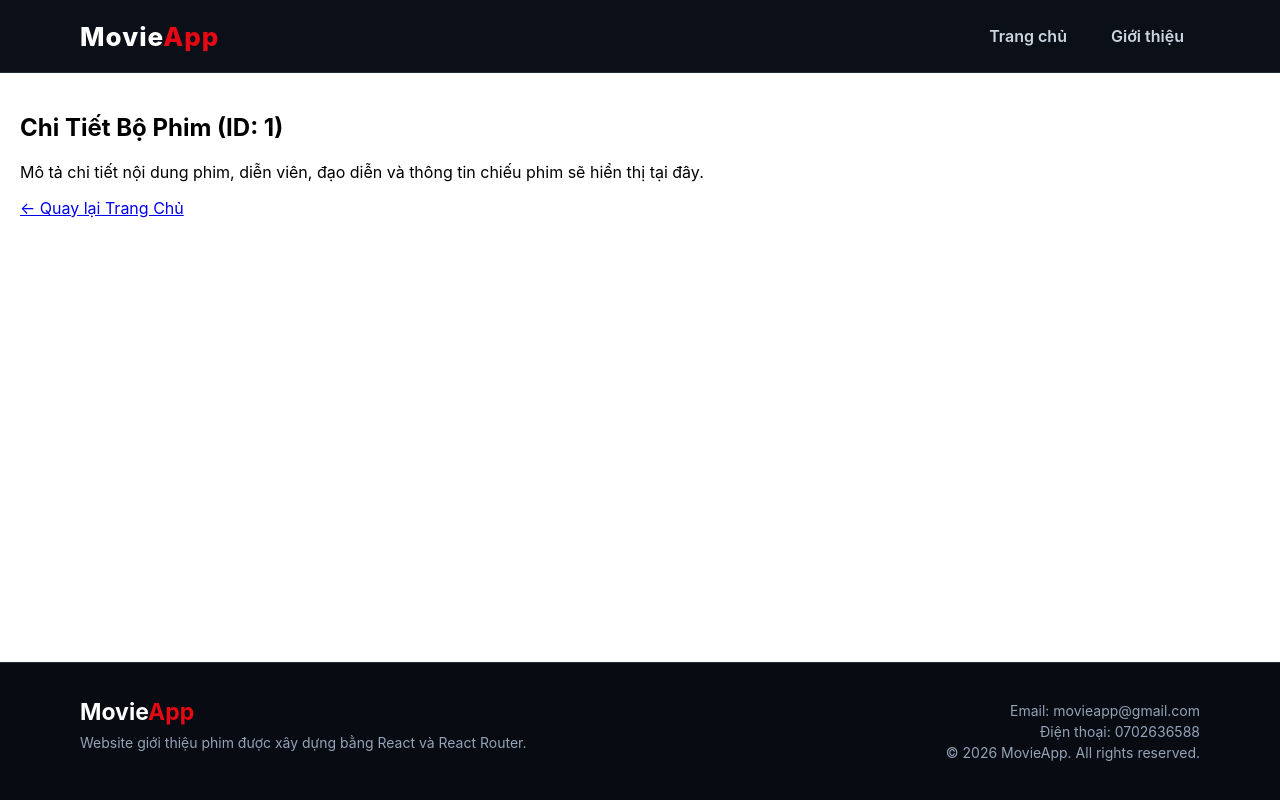
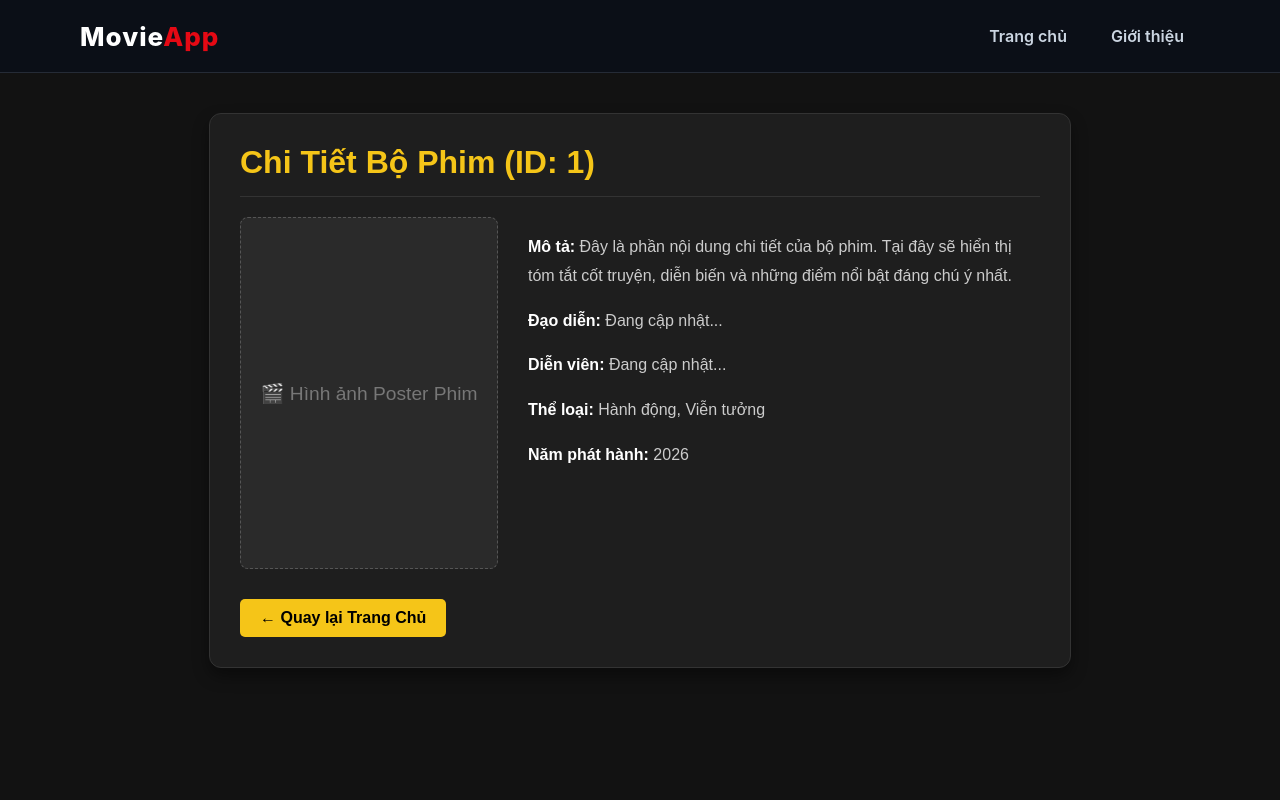
Before and after one commit to khanghv-dev/movie-app, a React (Create React App) app: page /movie/1 in a window 1280 px wide. Shown: the top 800 px of the page. Built offline with nearby package versions, Linux system fonts and the light colour scheme.

Commit message:
feat: thêm DetailPage với CSS riêng

```diff
--- /dev/null
+++ b/src/pages/DetailPage.css
@@ -0,0 +1,87 @@
+/* Khung bao bọc toàn bộ trang */
+.detail-container {
+  padding: 40px 20px;
+  background-color: #121212;
+  color: #ffffff;
+  min-height: 100vh;
+  display: flex;
+  justify-content: center;
+  align-items: flex-start;
+  font-family: 'Arial', sans-serif;
+}
+
+/* Thẻ chứa nội dung chi tiết */
+.detail-card {
+  background-color: #1e1e1e;
+  border-radius: 12px;
+  padding: 30px;
+  max-width: 800px;
+  width: 100%;
+  box-shadow: 0 8px 16px rgba(0, 0, 0, 0.4);
+  border: 1px solid #333;
+}
+
+/* Tiêu đề phim */
+.detail-title {
+  color: #f5c518;
+  font-size: 2rem;
+  margin-bottom: 20px;
+  border-bottom: 1px solid #333;
+  padding-bottom: 15px;
+  margin-top: 0;
+}
+
+/* Khu vực chia 2 cột: Ảnh và Thông tin */
+.detail-content {
+  display: flex;
+  gap: 30px;
+  margin-bottom: 30px;
+  flex-wrap: wrap;
+}
+
+/* Khung giả lập hình ảnh */
+.detail-image-placeholder {
+  flex: 1;
+  min-width: 250px;
+  background-color: #2a2a2a;
+  height: 350px;
+  display: flex;
+  align-items: center;
+  justify-content: center;
+  border-radius: 8px;
+  font-size: 1.2rem;
+  color: #777;
+  border: 1px dashed #555;
+}
+
+/* Phần chữ chi tiết */
+.detail-info {
+  flex: 2;
+  min-width: 300px;
+  line-height: 1.8;
+}
+
+.detail-info p {
+  margin-bottom: 12px;
+  color: #cccccc;
+}
+
+.detail-info strong {
+  color: #ffffff;
+}
+
+/* Nút quay lại */
+.back-button {
+  display: inline-block;
+  padding: 10px 20px;
+  background-color: #f5c518;
+  color: #000000;
+  text-decoration: none;
+  border-radius: 5px;
+  font-weight: bold;
+  transition: background-color 0.3s ease;
+}
+
+.back-button:hover {
+  background-color: #e0b316;
+}
--- a/src/pages/DetailPage.js
+++ b/src/pages/DetailPage.js
@@ -1,14 +1,31 @@
 import React from 'react';
 import { useParams, Link } from 'react-router-dom';
+import './DetailPage.css'; // Import file CSS
 
 function DetailPage() {
   const { id } = useParams();
 
   return (
-    <div style={{ padding: '20px' }}>
-      <h2>Chi Tiết Bộ Phim (ID: {id})</h2>
-      <p>Mô tả chi tiết nội dung phim, diễn viên, đạo diễn và thông tin chiếu phim sẽ hiển thị tại đây.</p>
-      <Link to="/">← Quay lại Trang Chủ</Link>
+    <div className="detail-container">
+      <div className="detail-card">
+        <h2 className="detail-title">Chi Tiết Bộ Phim (ID: {id})</h2>
+
+        <div className="detail-content">
+          <div className="detail-image-placeholder">
+            🎬 Hình ảnh Poster Phim
+          </div>
+
+          <div className="detail-info">
+            <p><strong>Mô tả:</strong> Đây là phần nội dung chi tiết của bộ phim. Tại đây sẽ hiển thị tóm tắt cốt truyện, diễn biến và những điểm nổi bật đáng chú ý nhất.</p>
+            <p><strong>Đạo diễn:</strong> Đang cập nhật...</p>
+            <p><strong>Diễn viên:</strong> Đang cập nhật...</p>
+            <p><strong>Thể loại:</strong> Hành động, Viễn tưởng</p>
+            <p><strong>Năm phát hành:</strong> 2026</p>
+          </div>
+        </div>
+
+        <Link to="/" className="back-button">← Quay lại Trang Chủ</Link>
+      </div>
     </div>
   );
 }
```
